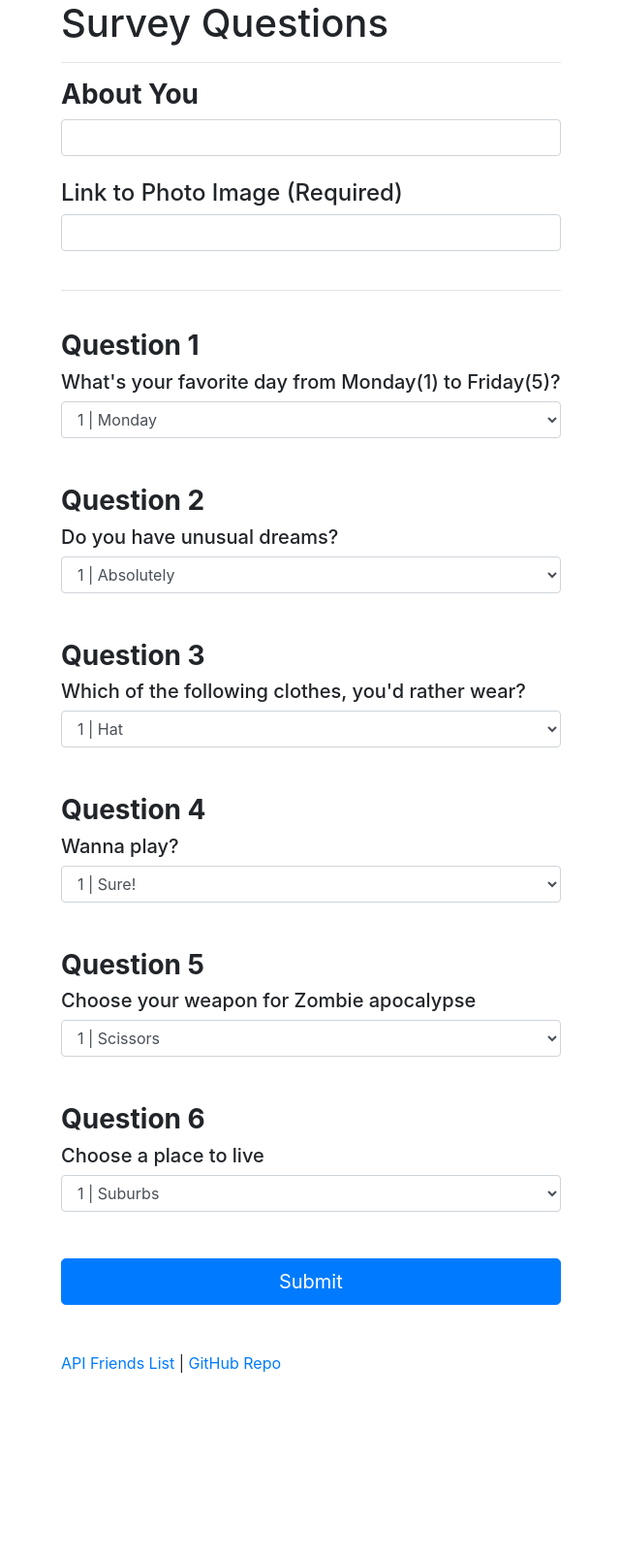
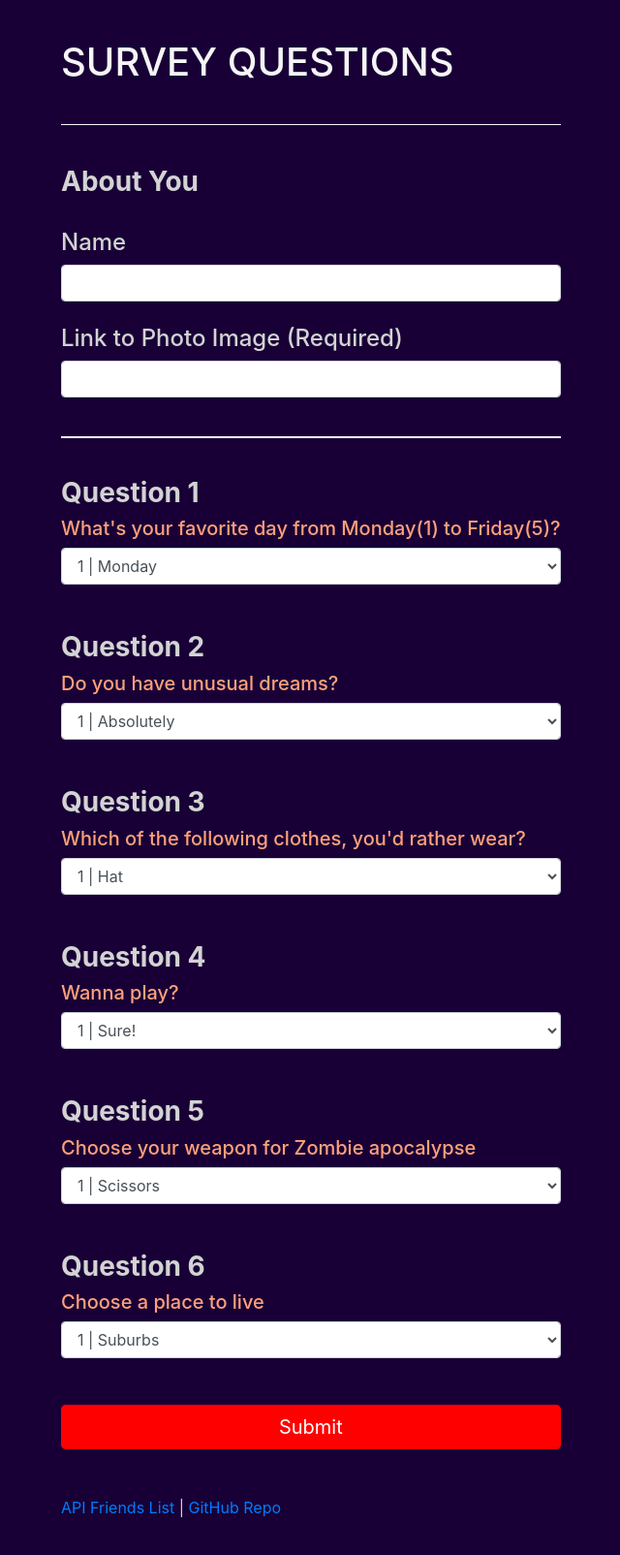
Before and after one commit to caam123/friendF, a website: page app/public/survey.html in a window 1280 px wide. Shown: the whole page at 97% size, without its empty margins (7-647 px from the left). Before the commit the page ends 1474 px from the top, so only its background shows below. Drawn offline with nearby package versions, Linux system fonts and the light colour scheme.

Commit message:
Styles added. link ref using express.static and check that was the correct route, take note of this

```diff
--- /dev/null
+++ b/app/public/styles.css
@@ -0,0 +1,33 @@
+body{
+    background-color:rgb(24, 0, 54);
+    color:lightgray;
+}
+
+h1{
+    text-transform: uppercase;
+    padding: 1em 0;
+    border-bottom: 1px solid whitesmoke;
+    color: whitesmoke;
+}
+
+hr{
+    border:1px solid white;
+}
+
+h5{
+    color: lightsalmon;
+}
+
+#submit{
+    background-color:red;
+    border: none;
+
+}
+
+#modalDisplay{
+    background-color:whitesmoke;
+}
+
+#friendPhoto{
+    width:100%;
+}
--- a/app/public/survey.html
+++ b/app/public/survey.html
@@ -7,6 +7,7 @@
     <meta http-equiv="X-UA-Compatible" content="ie=edge">
     <link rel="stylesheet" href="https://stackpath.bootstrapcdn.com/bootstrap/4.3.1/css/bootstrap.min.css"
         integrity="sha384-ggOyR0iXCbMQv3Xipma34MD+dH/1fQ784/j6cY/iJTQUOhcWr7x9JvoRxT2MZw1T" crossorigin="anonymous">
+    <link rel="stylesheet" href="/styles.css" type="text/css">
         <script src="https://code.jquery.com/jquery.js"></script>
     <script src="https://maxcdn.bootstrapcdn.com/bootstrap/4.0.0/js/bootstrap.min.js"></script>
 
@@ -21,9 +22,12 @@
             <div class="col-sm12">
                 <form action="" id="survey">
                     <h1>Survey Questions</h1>
-                    <hr>
+
                     <h3>
+                        <br>
                         <strong>About You</strong></h3>
+                    <br>
+                    <h4>Name</h4>
                     <input type="text" id="name" class="form-control" required>
                     <br>
                     <h4>Link to Photo Image (Required)</h4>
--- a/server.js
+++ b/server.js
@@ -13,6 +13,8 @@ var PORT = process.env.PORT || 8080;
 app.use(express.urlencoded({ extended: true }));
 app.use(express.json());
 
+//static files for css and public stuff
+app.use(express.static("app/public"));
 // ================================================================================
 // ROUTER
 // ================================================================================
```
